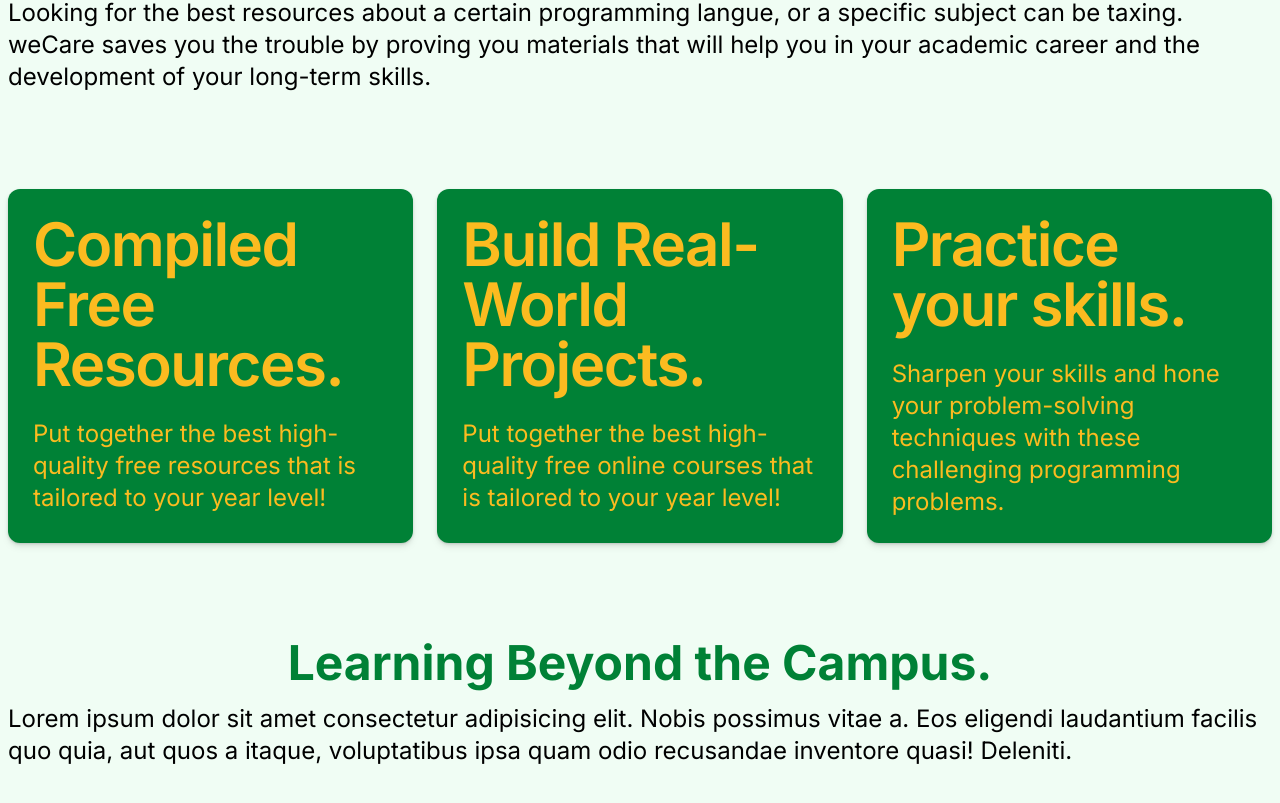
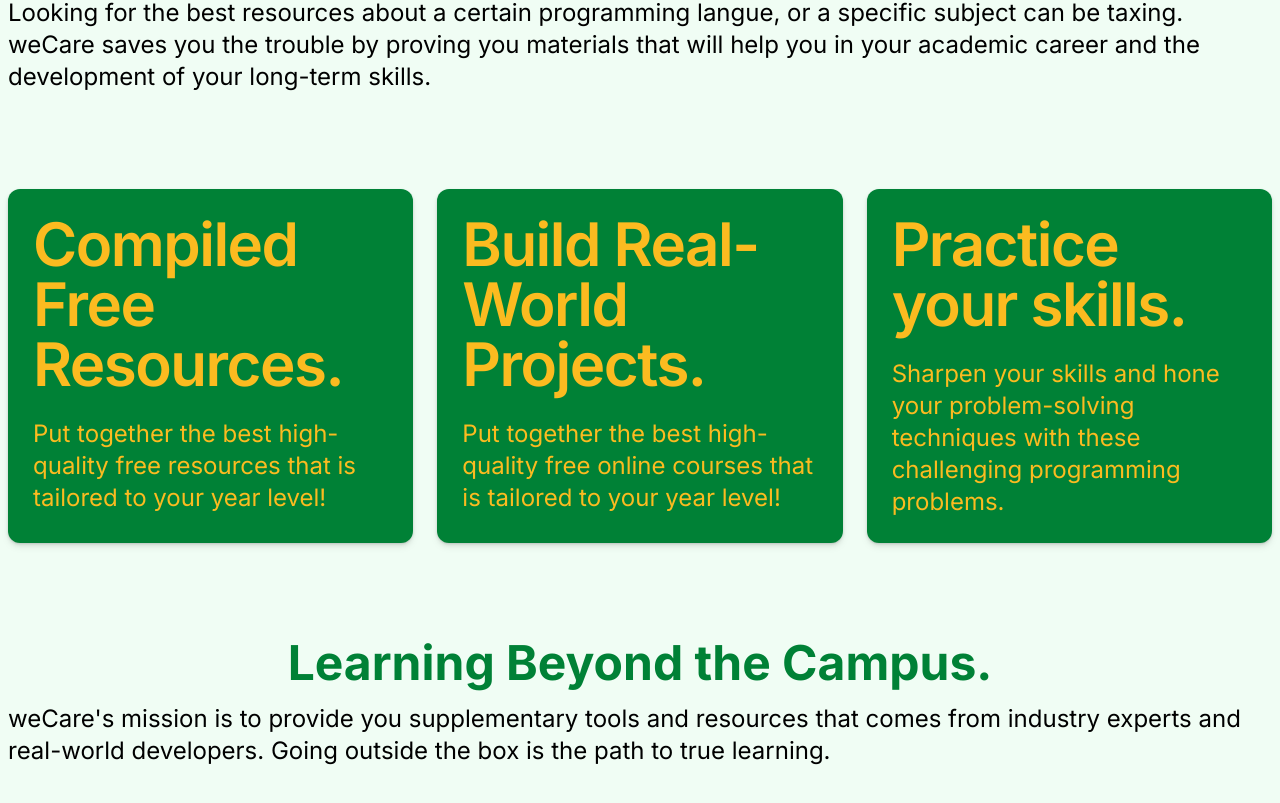
Before and after one commit to mr-jones123/tulong., a Next.js app: page / in a window 1280 px wide. Shown: the part 667-1470 px from the top of the page. Built offline with nearby package versions, Linux system fonts and the light colour scheme.

Commit message:
add: landing page

```diff
--- a/src/app/page.tsx
+++ b/src/app/page.tsx
@@ -126,7 +126,8 @@
         <section className="flex flex-col items-center gap-4 py-12">
           <h1 className="text-3xl md:text-5xl font-bold text-feuGreen">Learning Beyond the Campus.</h1>
             <h3 className="text-lg md:text-2xl">
-              Lorem ipsum dolor sit amet consectetur adipisicing elit. Nobis possimus vitae a. Eos eligendi laudantium facilis quo quia, aut quos a itaque, voluptatibus ipsa quam odio recusandae inventore quasi! Deleniti.
+                  weCare's mission is to provide you supplementary tools and resources that comes from industry experts and real-world developers.
+                  Going outside the box is the path to true learning.
             </h3>
         </section>
       </main>
```
